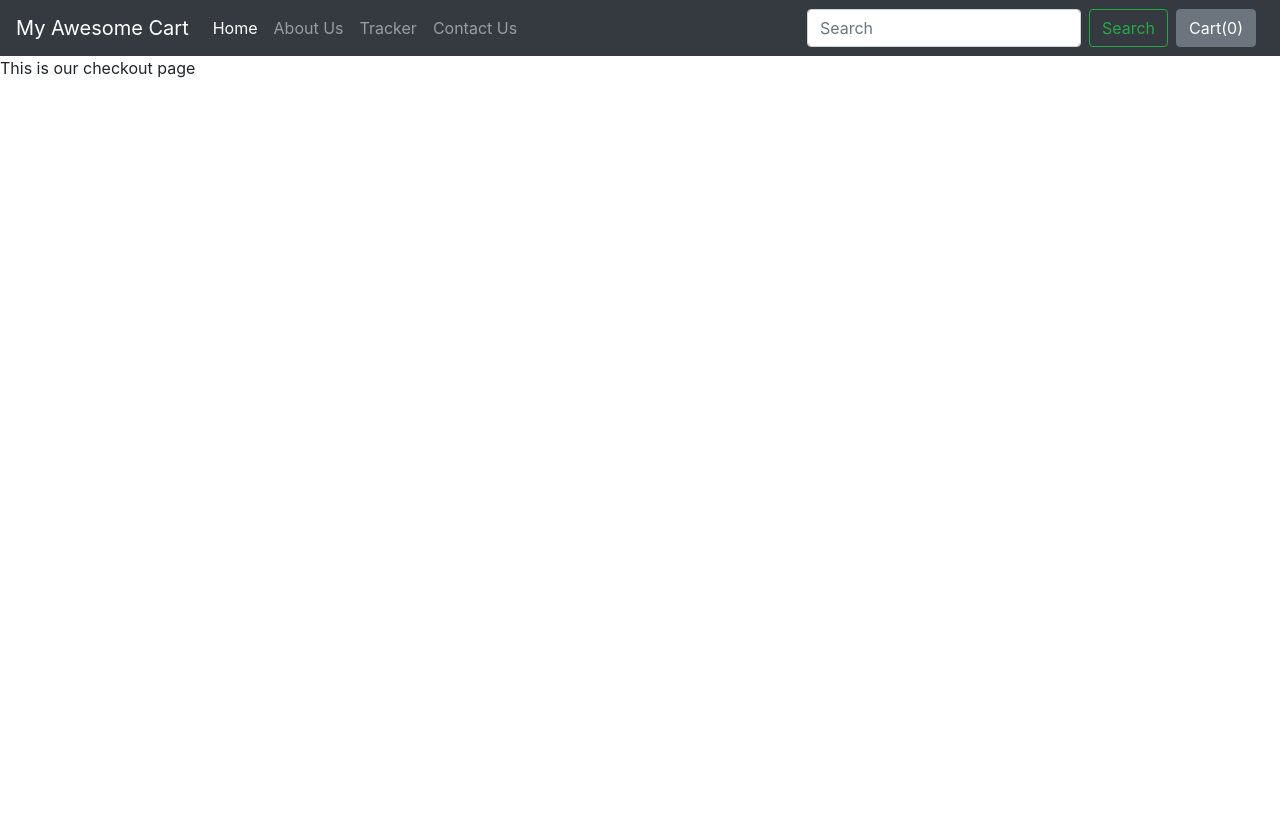
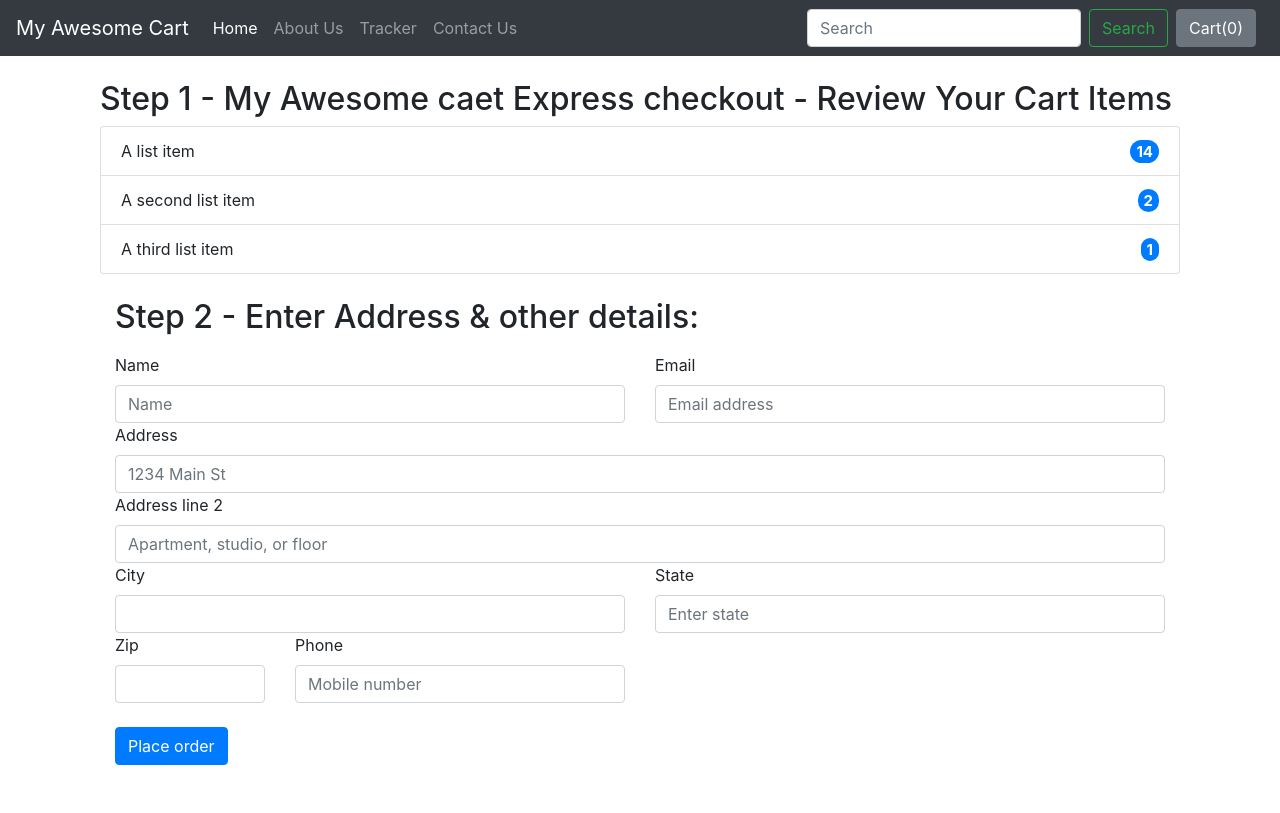
Before and after one commit to coderhouse-ds/MyAwesomeCart, a Django app: page /shop/checkout/ in a window 1280 px wide. Before the commit the page ends 78 px from the top, so only its background shows below. Run offline with Django 3.2, Linux system fonts and the light colour scheme; some libraries are stand-ins or nearby versions.

Commit message:
'tut48comleted'

```diff
--- a/mac/shop/templates/shop/basic.html
+++ b/mac/shop/templates/shop/basic.html
@@ -42,7 +42,7 @@
     </ul>
     <form class="form-inline my-2 my-lg-0">
       <input class="form-control mr-sm-2" type="search" placeholder="Search" aria-label="Search">
-      <button class="btn btn-outline-success my-2 my-sm-0" type="submit">Search</button>
+      <button class="btn btn-outline-success my-2 my-sm-0" type="submit" >Search</button>
     </form>
     <button type="button" class="btn btn-secondary mx-2" id="popcart" data-container="body" data-toggle="popover" data-placement="bottom" data-html="true" data-content="Vivamus
 sagittis lacus vel augue laoreet rutrum faucibus.">
--- a/mac/shop/templates/shop/checkout.html
+++ b/mac/shop/templates/shop/checkout.html
@@ -1,4 +1,77 @@
 {% extends 'shop/basic.html' %}
 
 {% block title%} checkout{% endblock %}
-{% block body %} This is our checkout page {% endblock %}
+{% block body %}
+<style type="text/css">
+	.badge{
+		color: white;
+		font-size: 15px;
+	}
+</style>
+<div class="container">
+	<div class="col my-4">
+	<h2>Step 1 - My Awesome caet Express checkout - Review Your Cart Items</h2>
+	<div id="items">
+		<ul class="list-group">
+  <li class="list-group-item d-flex justify-content-between align-items-center">
+    A list item
+    <span class="badge bg-primary rounded-pill">14</span>
+  </li>
+  <li class="list-group-item d-flex justify-content-between align-items-center">
+    A second list item
+    <span class="badge bg-primary rounded-pill">2</span>
+  </li>
+  <li class="list-group-item d-flex justify-content-between align-items-center">
+    A third list item
+    <span class="badge bg-primary rounded-pill">1</span>
+  </li>
+</ul>
+	</div>
+	<div class="col my-4">
+<h2>
+	Step 2 - Enter Address & other details:
+</h2>
+<form class="row g-3 my-3">
+	 <div class="col-md-6">
+    <label for="name" class="form-label">Name</label>
+    <input type="text" class="form-control" id="name" placeholder="Name">
+  </div>
+  <div class="col-md-6">
+    <label for="inputEmail4" class="form-label">Email</label>
+    <input type="email" class="form-control" id="inputEmail4" placeholder="Email address">
+  </div>
+
+  <div class="col-12">
+    <label for="inputAddress" class="form-label">Address</label>
+    <input type="text" class="form-control" id="inputAddress" placeholder="1234 Main St">
+  </div>
+  <div class="col-12">
+    <label for="inputAddress2" class="form-label">Address line 2</label>
+    <input type="text" class="form-control" id="inputAddress2" placeholder="Apartment, studio, or floor">
+  </div>
+  <div class="col-md-6">
+    <label for="inputCity" class="form-label">City</label>
+    <input type="text" class="form-control" id="inputCity">
+  </div>
+  <div class="col-md-6">
+    <label for="inputState" class="form-label">State</label>
+    <input type="text" class="form-control" id="inputState" placeholder="Enter state">
+  </div>
+  <div class="col-md-2">
+    <label for="inputZip" class="form-label">Zip</label>
+    <input type="tel" class="form-control" id="inputZip">
+  </div>
+  <div class="col-md-4">
+    <label for="inputPhone" class="form-label">Phone</label>
+    <input type="tel" class="form-control" id="inputPhone" placeholder="Mobile number">
+  </div>
+
+  <div class="col-12">
+    <button type="submit" class="btn btn-primary my-4">Place order</button>
+  </div>
+</form>
+	 </div>
+</div>
+</div>
+
+ {% endblock %}
```
